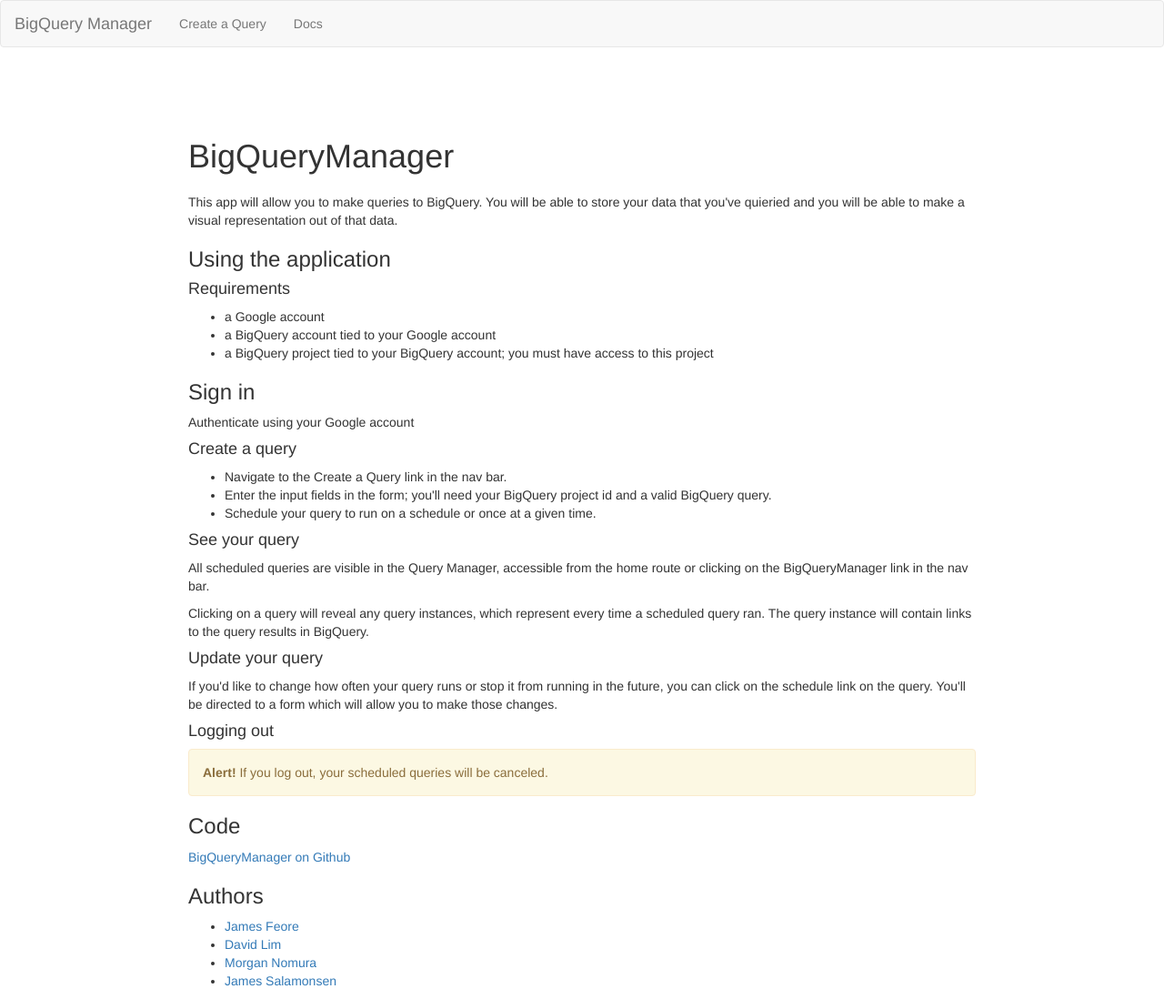
After one commit to BigQueryManager/bigquerymgr, a Django app: page /docs/ in a window 1280 px wide. The commit adds this page. Shown: the whole page at 91% size. Run offline with Django 3.2, Linux system fonts and the light colour scheme; some libraries are stand-ins or nearby versions.

Commit message:
added docs template, url and view, updated styling and links

```diff
--- a/guery_manager/guery_manager/templates/guery_manager/base.html
+++ b/guery_manager/guery_manager/templates/guery_manager/base.html
@@ -27,7 +27,7 @@
         </div>
         <ul class="nav navbar-nav">
           <li><a href="{% url 'queries:build' %}">Create a Query</a></li>
-          <li><a href="#">Docs</a></li>
+          <li><a href="{% url 'docs' %}">Docs</a></li>
           {% if user.is_authenticated %}
           <li><a href="{% url 'auth:logout' %}?next={{ request.path }}">Logout</a></li>
           {% endif %}
--- /dev/null
+++ b/guery_manager/guery_manager/templates/guery_manager/docs.html
@@ -0,0 +1,53 @@
+{% extends 'guery_manager/base.html' %}
+{% load staticfiles %}
+
+{% block main %}
+<section class="container-fluid main" id="about">
+    <h1>BigQueryManager</h1>
+    <p>This app will allow you to make queries to BigQuery. You will be able to store your data that you've quieried and you will be able to make a visual representation out of that data.</p>
+
+    <h3>Using the application</h3>
+    <h4>Requirements</h4>
+    <ul>
+        <li>a Google account</li>
+        <li>a BigQuery account tied to your Google account</li>
+        <li>a BigQuery project tied to your BigQuery account; you must have access to this project</li>
+    </ul>
+
+    <h3>Sign in</h3>
+    <p>Authenticate using your Google account</p>
+
+    <h4>Create a query</h4>
+    <ul>
+        <li>Navigate to the Create a Query link in the nav bar.</li>
+        <li>Enter the input fields in the form; you'll need your BigQuery project id and a valid BigQuery query.</li>
+        <li>Schedule your query to run on a schedule or once at a given time.</li>
+    </ul>
+
+
+    <h4>See your query</h4>
+    <p>All scheduled queries are visible in the Query Manager, accessible from the home route or clicking on the BigQueryManager link in the nav bar.</p>
+
+    <p>Clicking on a query will reveal any query instances, which represent every time a scheduled query ran. The query instance will contain links to the query results in BigQuery.</p>
+
+    <h4>Update your query</h4>
+    <p>If you'd like to change how often your query runs or stop it from running in the future, you can click on the schedule link on the query. You'll be directed to a form which will allow you to make those changes.</p>
+
+    <h4>Logging out</h4>
+    <div class="alert alert-warning" role="alert">
+      <strong>Alert!</strong> If you log out, your scheduled queries will be canceled.
+    </div>
+
+    <h3>Code</h3>
+    <p><a href="https://github.com/BigQueryManager/bigquerymgr" target="_blank">BigQueryManager on Github</a></p>
+
+    <h3>Authors</h3>
+    <ul>
+        <li><a href="https://github.com/jjfeore" target="_blank">James Feore</a></li>
+        <li><a href="https://github.com/ADL175" target="_blank">David Lim</a></li>
+        <li><a href="https://github.com/morganelle" target="_blank">Morgan Nomura</a></li>
+        <li><a href="https://github.com/Woojgh" target="_blank">James Salamonsen</a></li>
+    </ul>
+</section>
+
+{% endblock %}
--- a/guery_manager/guery_manager/templates/guery_manager/manager.html
+++ b/guery_manager/guery_manager/templates/guery_manager/manager.html
@@ -34,11 +34,11 @@
                                 {% for query_instance in query.instances.all %}
                                 <tr>
                                     <td>
-                                        <a href="https://bigquery.cloud.google.com/results/{{ query_instance.root_url }}">CSV</a>
-                                        <a href="https://bigquery.cloud.google.com/results/{{ query_instance.root_url }}">JSON</a>
+                                        <a href="https://bigquery.cloud.google.com/results/{{ query_instance.root_url }}" target="_blank">CSV</a>
+                                        <a href="https://bigquery.cloud.google.com/results/{{ query_instance.root_url }}" target="_blank">JSON</a>
                                     </td>
                                     <td>
-                                        <a href="https://bigquery.cloud.google.com/results/{{ query_instance.visual_url }}">Visualization</a>
+                                        <a href="https://bigquery.cloud.google.com/results/{{ query_instance.visual_url }}" target="_blank">Visualization</a>
                                     </td>
                                     <td>
                                         <i class="fa fa-check" aria-hidden="true"></i>
--- a/guery_manager/guery_manager/urls.py
+++ b/guery_manager/guery_manager/urls.py
@@ -15,7 +15,7 @@
 """
 from django.conf.urls import url, include
 from django.contrib import admin
-from guery_manager.views import HomeView
+from guery_manager.views import HomeView, DocsView
 from django.conf import settings
 from django.conf.urls.static import static
 admin.autodiscover()
@@ -26,6 +26,7 @@
     url('', include('social_django.urls', namespace='social')),
     url('', include('django.contrib.auth.urls', namespace='auth')),
     url(r'^query/', include('queries.urls')),
+    url(r'^docs/$', DocsView.as_view(), name='docs'),
 ]
 
 if settings.DEBUG:
--- a/guery_manager/guery_manager/views.py
+++ b/guery_manager/guery_manager/views.py
@@ -1,6 +1,6 @@
 """Query manager views."""
 
-from django.views.generic import ListView
+from django.views.generic import ListView, TemplateView
 from queries.models import Queries
 
 
@@ -18,3 +18,9 @@
         else:
             context['queries'] = self.request.user.queries.all()
             return context
+
+
+class DocsView(TemplateView):
+    """Docs view callable."""
+
+    template_name = 'guery_manager/docs.html'
--- a/guery_manager/static/css/modules.css
+++ b/guery_manager/static/css/modules.css
@@ -1,5 +1,6 @@
 section.main {
     max-width: 80%;
+    margin-top: 80px;
 }
 .table>tbody>tr>td.query-instances {
     padding: 0;
@@ -17,3 +18,11 @@
 .center-block {
   float:none;
 }
+
+section#about {
+    max-width: 70%;
+}
+
+section.main h1 {
+    margin-bottom: 20px;
+}
```
